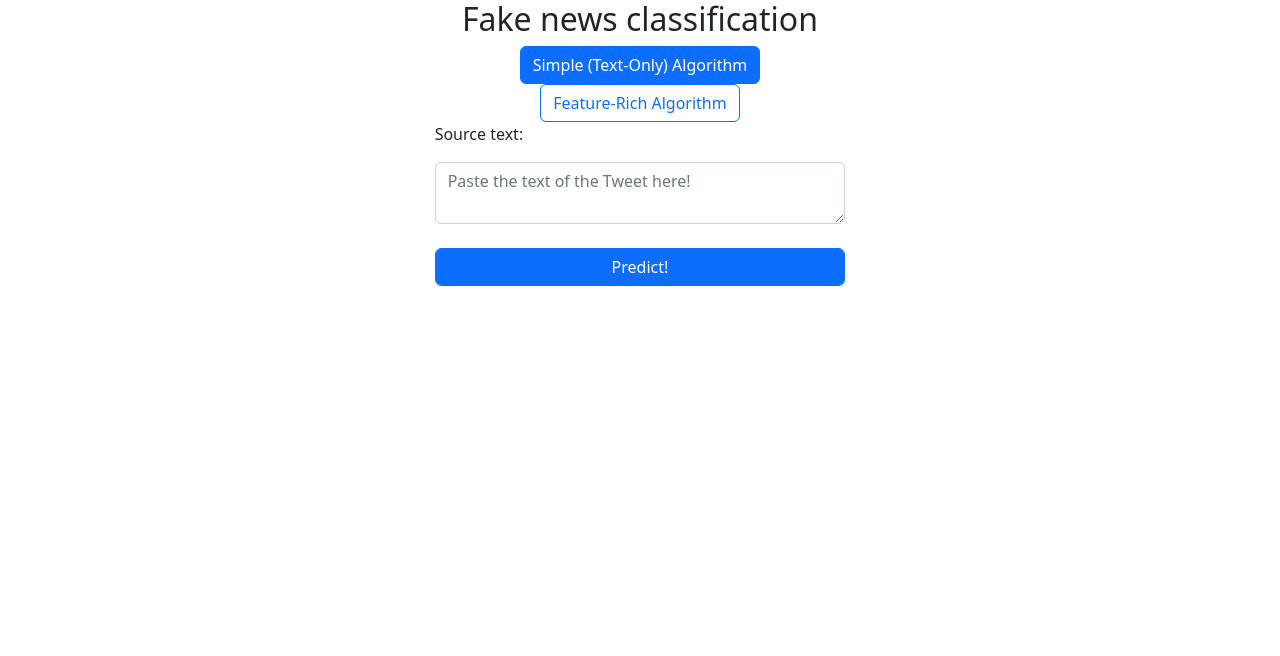
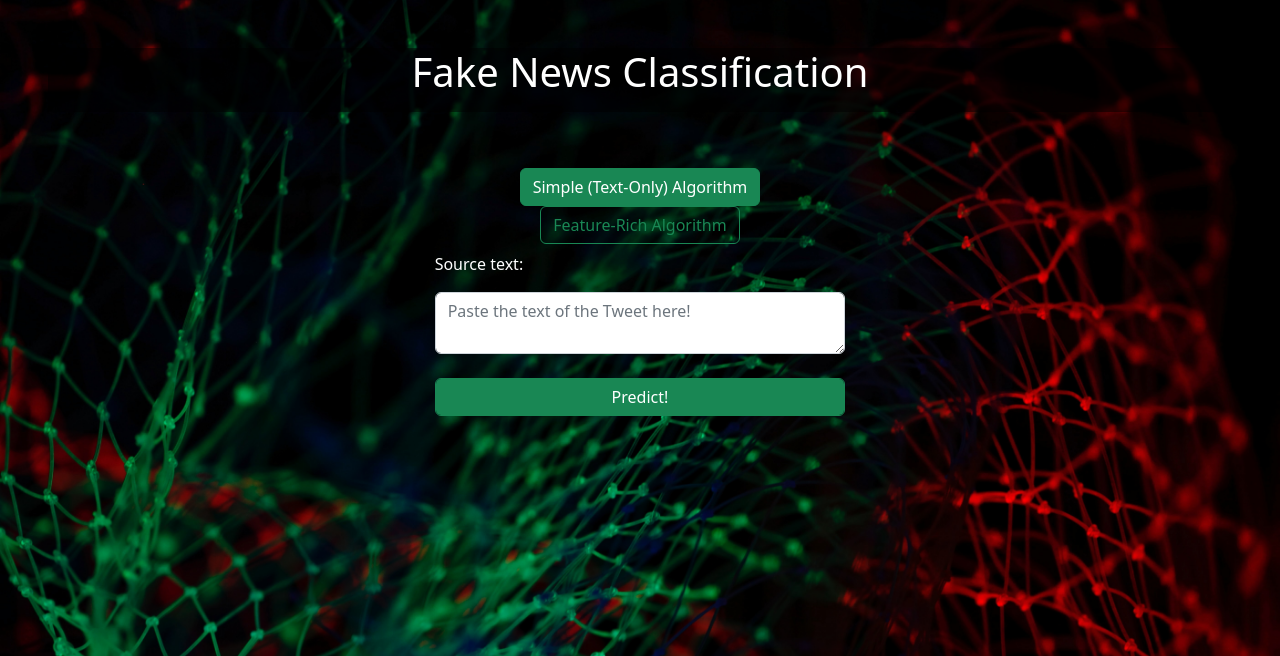
Before and after one commit to xid-er/Fake-News-Detection, a Django app: page / in a window 1280 px wide. Shown: the top 656 px of the page. Run offline with Django 4.2, Linux system fonts and the light colour scheme; parts of the project's set-up code (start-up, migrations or seed data) failed here and were passed over.

Commit message:
Finish website

```diff
--- a/src/web/fnews/static/css/base.css
+++ b/src/web/fnews/static/css/base.css
@@ -1,3 +1,9 @@
 [type='radio'] {
     display: none;
 }
+#header{
+    background-image: url("/static/images/ml.jpg");
+    background-size: cover;
+    background-repeat: no-repeat;
+    height: 200px;
+}
--- a/src/web/fnews/templates/base.html
+++ b/src/web/fnews/templates/base.html
@@ -13,7 +13,19 @@
     <link rel="shortcut icon" type="image/png" href="{% static 'images/favicon.ico' %}"/>
     <link href="https://cdn.jsdelivr.net/npm/bootstrap@5.2.3/dist/css/bootstrap.min.css" rel="stylesheet" integrity="sha384-rbsA2VBKQhggwzxH7pPCaAqO46MgnOM80zW1RWuH61DGLwZJEdK2Kadq2F9CUG65" crossorigin="anonymous">
   </head>
-  <body>
+  <body id="header" style="--bs-bg-opacity: .8;">
+    <header>
+      <div class="p-5 text-center">
+        <div class="mask" style="background-color: rgba(0, 0, 0, 0.5);">
+          <div class="d-flex justify-content-center align-items-center h-100">
+            <div class="text-white">
+              <h1 class="mb-3"><a class="text-white text-decoration-none" href="{% url 'home' %}">Fake News Classification</a></h1>
+            </div>
+          </div>
+        </div>
+      </div>
+      <!-- Background image -->
+    </header>
     {% block body %}
     {% endblock %}
     <script src="https://cdn.jsdelivr.net/npm/bootstrap@5.2.3/dist/js/bootstrap.bundle.min.js" integrity="sha384-kenU1KFdBIe4zVF0s0G1M5b4hcpxyD9F7jL+jjXkk+Q2h455rYXK/7HAuoJl+0I4" crossorigin="anonymous"></script>
--- a/src/web/fnews/templates/index.html
+++ b/src/web/fnews/templates/index.html
@@ -9,22 +9,21 @@ Home page
 <div class="row">
   <div class="col-sm-4"></div>
   <div class="col-sm-4">
-    <h2 align="center">Fake news classification</h2>
     <form action="{% url 'result' %}">
       {% csrf_token %}
-      <div class="form-group">
+      <div class="form-group pt-2">
         <div align="center">
           <input type="radio" class="btn-check" name="model_select" id="option1" value="simple_model" autocomplete="off" checked>
-          <label class="btn btn-outline-primary" for="option1">Simple (Text-Only) Algorithm</label>
+          <label class="btn btn-outline-success" for="option1">Simple (Text-Only) Algorithm</label>
 
           <input type="radio" class="btn-check" name="model_select" id="option2" value="complex_model" autocomplete="off">
-          <label class="btn btn-outline-primary" for="option2">Feature-Rich Algorithm</label>
+          <label class="btn btn-outline-success" for="option2">Feature-Rich Algorithm</label>
         </div>
-        <p>Source text:</p>
+        <p class="pt-2 text-white">Source text:</p>
         <textarea class="form-control" type="text" name="src_text" placeholder="Paste the text of the Tweet here!"></textarea>
         <br>
 
-        <button class="btn btn-primary form-control" type="submit" value='Make Prediction'>Predict!</button>
+        <button class="btn btn-success form-control" type="submit" value='Make Prediction'>Predict!</button>
       </div>
     </form>
   </div>
--- a/src/web/fnews/templates/prediction.html
+++ b/src/web/fnews/templates/prediction.html
@@ -7,7 +7,7 @@ Prediction
 {% block body %}
 <div class="row">
   <div class="col-sm-4"></div>
-  <div align="center" class="col-sm-4">
+  <div align="center" class="col-sm-4 text-white">
     {% if valid_source %}
       <h1>Here's what we analysed:</h1>
       <p>{{ source }}</p>
```
Also changed, not shown: meta/timelog.md (+3 -1 lines), src/web/fnews/static/images/favicon.ico, src/web/fnews/static/images/ml.jpg (added), 1 other file.
